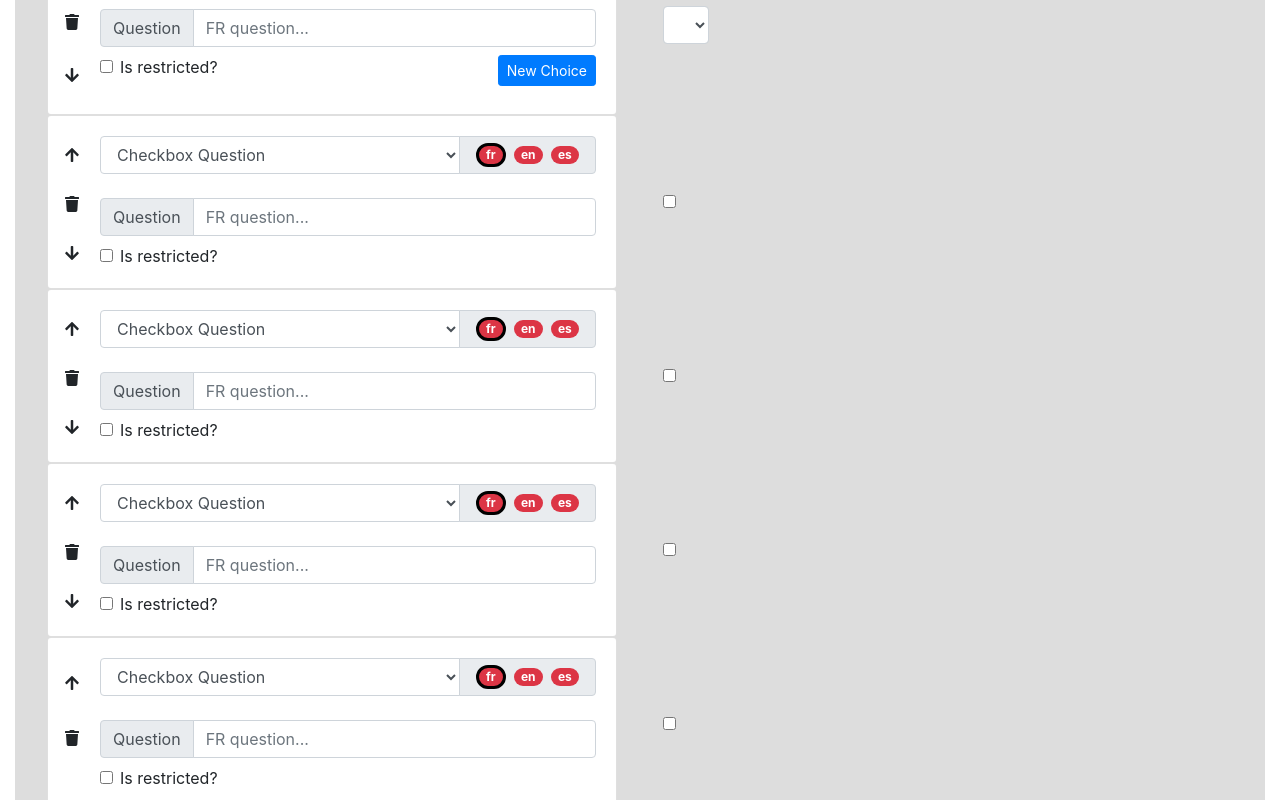
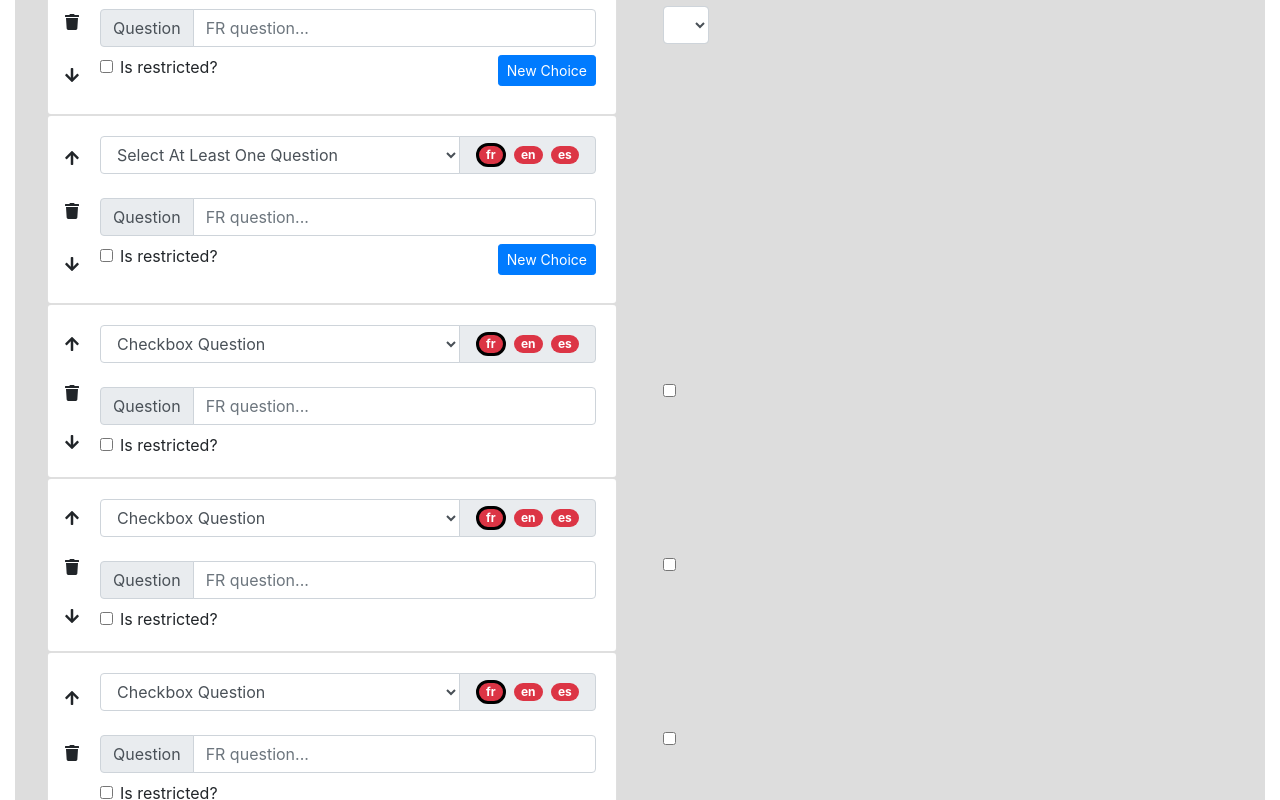
Before and after one commit to ChagnonSebastien/dynamic-forms, a React (Create React App) app: page / in a window 1280 px wide. Shown: the part 960-1760 px from the top of the page. Built offline with nearby package versions, Linux system fonts and the light colour scheme.

Commit message:
Added a SelectAtLeastOne Question Builder

```diff
--- a/src/App.js
+++ b/src/App.js
@@ -7,7 +7,7 @@ const App = () => {
   const [form, setForm] = useState([
     {id: "5421cb1e-8cf7-4ed6-86b1-a2ae99b04e20", type: "checkbox", data: {}},
     {id: "5421cb1e-8cf7-4ed6-86b1-a2ae99b04e21", type: "select-one", data: {}},
-    {id: "5421cb1e-8cf7-4ed6-86b1-a2ae99b04e22", type: "checkbox", data: {}},
+    {id: "5421cb1e-8cf7-4ed6-86b1-a2ae99b04e22", type: "select-at-least-one", data: {}},
     {id: "5421cb1e-8cf7-4ed6-86b1-a2ae99b04e23", type: "checkbox", data: {}},
     {id: "5421cb1e-8cf7-4ed6-86b1-a2ae99b04e24", type: "checkbox", data: {}},
     {id: "5421cb1e-8cf7-4ed6-86b1-a2ae99b04e25", type: "checkbox", data: {}},
--- a/src/form-builder/QuestionBuilder.js
+++ b/src/form-builder/QuestionBuilder.js
@@ -3,6 +3,7 @@ import PropTypes from 'prop-types';
 import { Form, Badge, Col, Card, InputGroup, Row } from 'react-bootstrap';
 import CheckboxBuilder, { checkFields as checkboxCheck } from './CheckboxBuilder';
 import SelectOneBuilder, { checkFields as selectOneCheck } from './SelectOneBuilder';
+import SelectAtLeastOneBuilder, { checkFields as selectAtLeastOneCheck } from './SelectAtLeastOneBuilder';
 import { FaArrowUp, FaTrash, FaArrowDown } from 'react-icons/fa';
 import CheckboxQuestion from '../form-renderer/CheckBoxQuestion';
 import SelectOneQuestion from '../form-renderer/SelectOneQuestion';
@@ -35,8 +36,12 @@ const QuestionBuilder = (props) => {
         elementPreview = <SelectOneQuestion {...previewProps} />;
       }
       break;
-    case 'select-multi':
-      elementEditor = <>Select Multiple Question</>
+    case 'select-at-least-one':
+      elementEditor = <SelectAtLeastOneBuilder {...builderProps} />;
+      languageValidator=selectAtLeastOneCheck;
+      if (preview) {
+        elementPreview = null
+      }
       break;
     case 'short-string':
       elementEditor = <>Short Answer Question</>
@@ -129,8 +134,8 @@ const QuestionBuilder = (props) => {
                           <option value="select-one">
                             Select One Question
                           </option>
-                          <option value="select-multi">
-                            Select Multiple Question
+                          <option value="select-at-least-one">
+                            Select At Least One Question
                           </option>
                           <option value="short-string">
                             Short Answer Question
--- /dev/null
+++ b/src/form-builder/SelectAtLeastOneBuilder.js
@@ -0,0 +1,253 @@
+import React from 'react';
+import PropTypes from 'prop-types';
+import { Form, InputGroup, Col, Button } from 'react-bootstrap';
+import { FaTrash } from 'react-icons/fa';
+import { v4 as uuid } from 'uuid';
+
+export const checkFields = (data, language) => {
+  if (!data || !data.questions || !data.answers) {
+    return false;
+  }
+
+  if (data.answers.length === 0) {
+    return false;
+  }
+
+  const questionRef = data.questions.find((question) => question.language === language);
+  if (!questionRef || !questionRef.text){
+    return false;
+  }
+
+  const answerLanguageOK = data.answers.map((answer) => answer.content.find((specific) => specific.language === language));
+  const allAnswersSet = answerLanguageOK.reduce((notFound, value) => notFound && (value !== undefined && value.text), true);
+  if (!allAnswersSet) {
+    return false;
+  }
+
+  return true;
+}
+
+const SelectAtLeastOneBuilder = ({ id, data, setForm, language }) => {
+  const questionRef = data.questions
+    ? data.questions.find((question) => question.language === language)
+    : null;
+
+  const question = questionRef ? questionRef.text : '';
+
+  return (
+    <Form>
+      <Form.Row>
+        <Col>
+          <InputGroup className="mb-2">
+            <InputGroup.Prepend>
+              <InputGroup.Text>Question</InputGroup.Text>
+            </InputGroup.Prepend>
+            <Form.Control
+              type="text"
+              value={question}
+              placeholder={`${language.toUpperCase()} question...`}
+              onChange={(event) => {
+                event.persist();
+                setForm((prefForm) => prefForm.map((question) => {
+                  if (question.id === id) {
+                    const { data, ...otherQuestionProps } = question;
+                    const { questions, ...otherDataProps } = data;
+
+                    if (questionRef) {
+                      return {
+                        data: {
+                          questions: questions.map((question) => (
+                            question.language === language
+                              ? { language, text: event.target.value }
+                              : question
+                          )),
+                          ...otherDataProps,
+                        },
+                        ...otherQuestionProps,
+                      };
+                    }
+
+                    const newQuestions = questions ? questions.map((question) => question) : [];
+                    newQuestions.push({ language, text: event.target.value });
+                    return {
+                      data: { questions: newQuestions, ...otherDataProps },
+                      ...otherQuestionProps,
+                    };
+                  }
+                  return question;
+                }));
+              }}
+            />
+          </InputGroup>
+        </Col>
+      </Form.Row>
+      <Form.Row className="mb-2">
+        <Col>
+          <Form.Check
+            type="checkbox"
+            label="Is restricted?"
+            checked={(data.required && data.required.status) || false}
+            onChange={(event) => {
+              event.persist();
+              setForm((prefForm) => prefForm.map((question) => {
+                if (question.id === id) {
+                  const { data, ...otherQuestionProps } = question;
+                  const { required, ...otherDataProps } = data;
+                  if (!required) {
+                    return {
+                      data: {
+                        required: { status: event.target.checked, values: [] },
+                        ...otherDataProps,
+                      },
+                      ...otherQuestionProps,
+                    }
+                  }
+
+                  return {
+                    data: {
+                      required: { ...required, status: event.target.checked },
+                      ...otherDataProps,
+                    },
+                    ...otherQuestionProps,
+                  }
+                }
+                return question;
+              }));
+            }}
+          />
+        </Col>
+        <Col xs="auto">
+          <Button
+            size="sm"
+            onClick={() => setForm((prefForm) => prefForm.map((question) => {
+              if (question.id === id) {
+                const { data, ...otherQuestionProps } = question;
+                const { answers, ...otherDataProps } = data;
+                if (!answers) {
+                  return {
+                    data: {
+                      answers: [{
+                        id: uuid(),
+                        content: [],
+                      }],
+                      ...otherDataProps,
+                    },
+                    ...otherQuestionProps,
+                  }
+                }
+
+                const newAnswers = answers.map((answer) => answer);
+                newAnswers.push({
+                  id: uuid(),
+                  content: [],
+                });
+                return {
+                  data: {
+                    answers: newAnswers,
+                    ...otherDataProps,
+                  },
+                  ...otherQuestionProps,
+                }
+              }
+              return question;
+            }))}
+          >
+            New Choice
+          </Button>
+        </Col>
+      </Form.Row>
+      {data.answers
+        ? data.answers.map((answer, index) => {
+          const { content } = answer;
+          const specificRef = content.find((specific) => specific.language === language);
+          return (
+            <Form.Row key={answer.id}>
+              <Col>
+                <Form.Control
+                  type="text"
+                  size="sm"
+                  value={specificRef ? specificRef.text : ''}
+                  placeholder="Option"
+                  onChange={(event) => {
+                    event.persist();
+                    setForm((prefForm) => prefForm.map((question) => {
+                      if (question.id === id) {
+                        const { data, ...otherQuestionProps } = question;
+                        const { answers, ...otherDataProps } = data;
+                        return {
+                          data: {
+                            answers: answers.map((a, i) => {
+                              if (i === index) {
+                                if (specificRef) {
+                                  return {
+                                    id: a.id,
+                                    content: content.map((specific) => (
+                                      specific.language === language
+                                        ? { language, text: event.target.value }
+                                        : specific
+                                    ))
+                                  };
+                                }
+
+                                const newContent = content ? content.map((specific) => specific) : [];
+                                newContent.push({ language, text: event.target.value });
+                                return { id: a.id, content: newContent };
+                              }
+                              return a;
+                            }),
+                            ...otherDataProps,
+                          },
+                          ...otherQuestionProps,
+                        };
+                      }
+                      return question;
+                    }));
+                  }}
+                />
+              </Col>
+              <Col xs="auto">
+                <FaTrash
+                  onClick={() => setForm((prevForm) => prevForm.map((question) => {
+                    if (question.id === id) {
+                      const { data, ...otherQuestionProps } = question;
+                      const { answers, ...otherDataProps } = data;
+                      const newAnswers = answers.map((answer) => answer);
+                      newAnswers.splice(index, 1);
+                      return {
+                        data: {
+                          answers: newAnswers,
+                          ...otherDataProps,
+                        },
+                        ...otherQuestionProps,
+                      }
+                    }
+                    return question;
+                  }))}
+                />
+              </Col>
+            </Form.Row>
+          )
+        }) : null}
+    </Form>
+  );
+};
+
+SelectAtLeastOneBuilder.propTypes = {
+  id: PropTypes.string.isRequired,
+  language: PropTypes.string.isRequired,
+  data: PropTypes.shape({
+    questions: PropTypes.arrayOf(PropTypes.shape({
+      language: PropTypes.string.isRequired,
+      text: PropTypes.string.isRequired,
+    })),
+    restricted: PropTypes.arrayOf(PropTypes.shape({
+      status: PropTypes.bool.isRequired,
+      value: PropTypes.bool.isRequired,
+    })),
+  }).isRequired,
+  setForm: PropTypes.func.isRequired,
+};
+
+SelectAtLeastOneBuilder.defaultProps = {};
+
+export default SelectAtLeastOneBuilder;
--- a/src/form-renderer/FormRenderer.js
+++ b/src/form-renderer/FormRenderer.js
@@ -35,7 +35,7 @@ const FormRenderer = (props) => {
                 setAnswers={setAnswers}
               />
             );
-          case 'select-multi':
+          case 'select-at-least-one':
             return <>Select Multiple Question</>;
           case 'short-string':
             return <>Short Answer Question</>;
```
